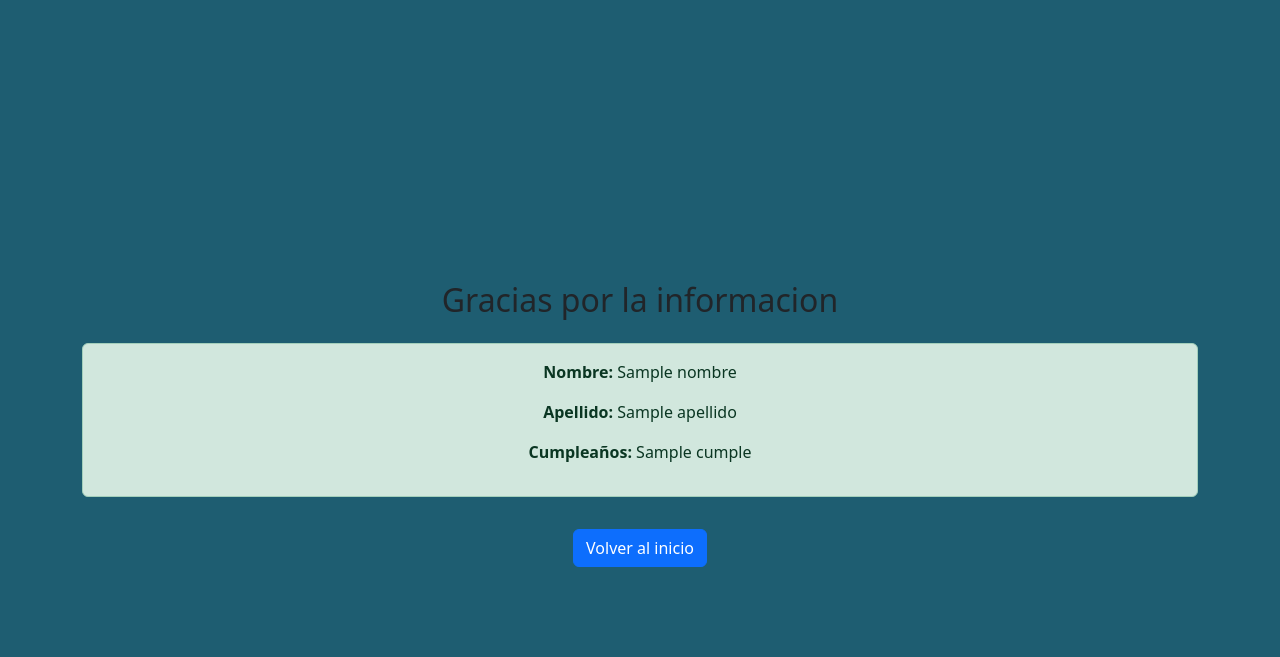
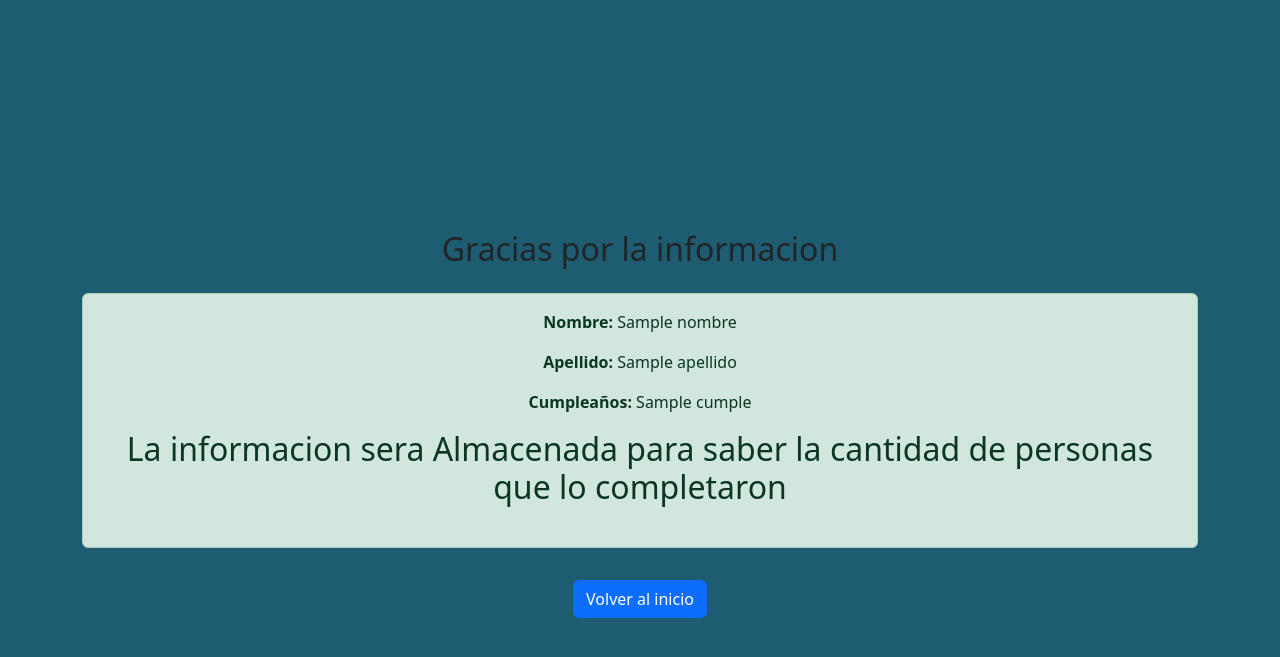
Before and after one commit to HPython-student/webflask2, a Flask app: template templates/resultado.html in a window 1280 px wide. Shown: the top 657 px of the page. Run offline with Flask 3, Linux system fonts and the light colour scheme; the template is opened without the code that fills it: most values are stand-ins (such as "Sample title", 1, 10 or a date in 2020).

Commit message:
Update resultado.html

```diff
--- a/templates/resultado.html
+++ b/templates/resultado.html
@@ -15,6 +15,7 @@
             <p><strong>Nombre: </strong>{{ nombre }}</p>
             <p><strong>Apellido: </strong>{{ apellido }}</p>
             <p><strong>Cumpleaños: </strong>{{ cumple }}</p>
+        <h2 class="mb-4">La informacion sera Almacenada para saber la cantidad de personas que lo completaron</h2>
         </div>
 
 
```
